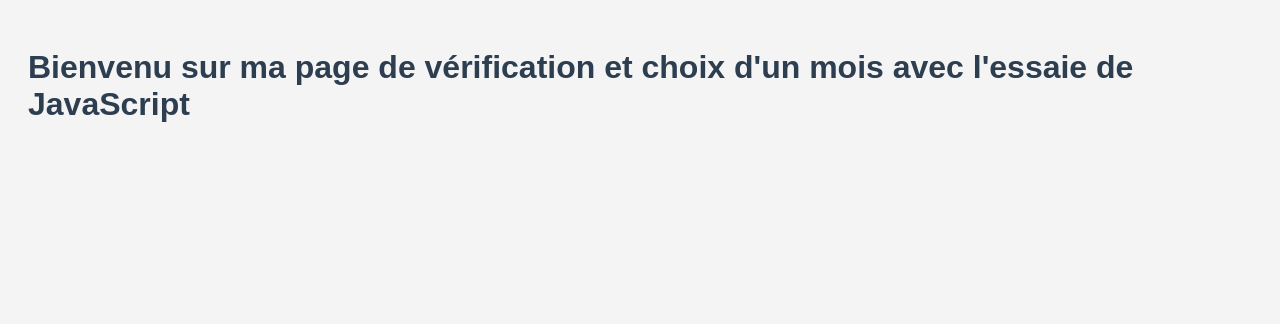
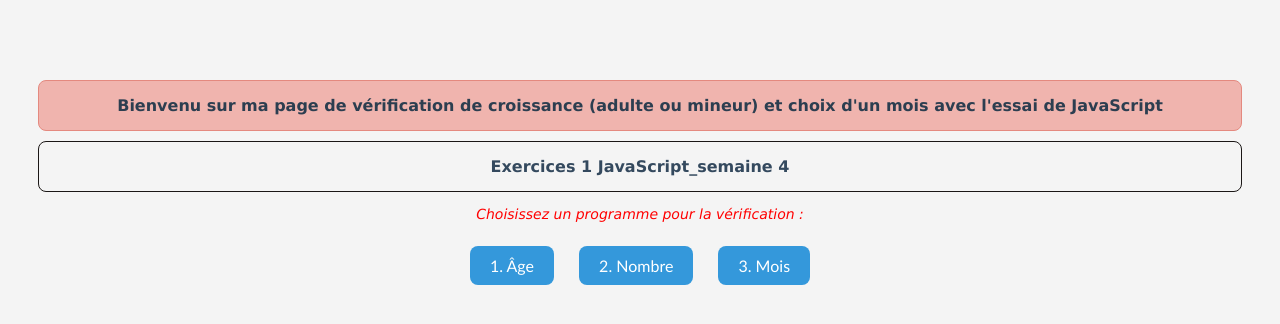
Before and after one commit to romaina229/DevWeb_D_clic, a plain HTML site: page Semaine_4/index.html in a window 1280 px wide. Drawn offline with Linux system fonts and the light colour scheme.

Commit message:
AJUSTEMENT

```diff
--- a/Semaine_4/JavaScript.js
+++ b/Semaine_4/JavaScript.js
@@ -1,37 +1,37 @@
-javascript est un langage de programmation.
-choix = parseInt(choix);
-if (choix === 1) {
-        // Exercice 1 : âge
+function verifierAge() {
             let age = parseInt(prompt("Entrez votre âge :"));
-        if (age < 18) {
+            if (isNaN(age)) {
+                alert("Veuillez entrer un nombre valide.");
+            } else if (age < 18) {
                 alert("Vous êtes mineur.");
             } else {
                 alert("Vous êtes majeur.");
             }
+    }
 
-} else if (choix === 2) {
-        // Exercice 2 : pair ou impair
+    function pairOuImpair() {
             let nombre = parseInt(prompt("Entrez un nombre :"));
-        if (nombre % 2 === 0) {
+            if (isNaN(nombre)) {
+                alert("Veuillez entrer un nombre valide.");
+            } else if (nombre % 2 === 0) {
                 alert("Le nombre est pair.");
             } else {
                 alert("Le nombre est impair.");
       }
+    }
 
-} else if (choix === 3) {
-        // Exercice 3 : mois
+    function afficherMois() {
         let mois = parseInt(prompt("Entrez le numéro du mois (1-12) :"));
         let moisNoms = [
             "Janvier", "Février", "Mars", "Avril", "Mai", "Juin",
             "Juillet", "Août", "Septembre", "Octobre", "Novembre", "Décembre"
       ];
 
-  if (mois >= 1 && mois <= 12) {
+        if (isNaN(mois)) {
+            alert("Veuillez entrer un nombre valide.");
+        } else if (mois >= 1 && mois <= 12) {
             alert("Le mois est : " + moisNoms[mois - 1]);
         } else {
             alert("Numéro de mois invalide (1-12 uniquement).");
         }
-
-} else {
-    alert("Choix invalide !");
     }
--- a/Semaine_4/index.html
+++ b/Semaine_4/index.html
@@ -3,20 +3,17 @@
 <head>
   <meta charset="UTF-8">
   <title>Exercices semainaine 4 JS...</title>
-  <style>
-    body {
-        font-family: Arial, sans-serif;
-        background-color: #f4f4f4;
-        color: #333;
-        padding: 20px;
-    }
-    h1 {
-        color: #2c3e50;
-    }
-    </style>
+  <link rel="stylesheet" href="style.css">
+  <meta name="viewport" content="width=device-width, initial-scale=1.0">
 </head>
   <body>
-      <h1>Bienvenu sur ma page de vérification et choix d'un mois avec l'essaie de JavaScript</h1>
-    <script src="JavaScript.js"></script>
+
+      <h1>Bienvenu sur ma page de vérification de croissance (adulte ou mineur) et choix d'un mois avec l'essai de JavaScript</h1>
+        <h2>Exercices 1 JavaScript_semaine 4</h2>
+        <p id="script">Choisissez un programme pour la vérification :</p>
+        <button onclick="verifierAge()">1. Âge</button>
+        <button onclick="pairOuImpair()">2. Nombre</button>
+        <button onclick="afficherMois()">3. Mois</button>
+    <script  src="JavaScript.js"></script>
   </body>
 </html>
--- /dev/null
+++ b/Semaine_4/style.css
@@ -0,0 +1,51 @@
+ body {
+        font-family: verdana, sans-serif;
+        text-align: center;
+        margin-top: 50px;
+        background-color: #f4f4f4;
+        color: #333;
+        padding: 20px;
+    }
+    button {
+        font-family: Calibri, sans-serif;
+      margin: 10px;
+      padding: 10px 20px;
+      font-size: 16px;
+      border: none;
+      border-radius: 8px;
+      cursor: pointer;
+      background-color: #3498db;
+      color: white;
+      transition: 0.3s;
+    }
+    button:hover {
+      background-color: #a6fa85c4;
+    }
+    h1 {
+        font-size: 24px;
+        background-color: #f0b4ae;
+        color: #2c3e50;
+        margin: 10px;
+      padding: 15px 20px;
+      font-size: 16px;
+      border: 1px solid #e4897f;
+      border-radius: 8px;
+    }
+    h2 {
+        font-size: 20px;
+        color: #34495e;
+        margin: 10px;
+      padding: 15px 20px;
+      font-size: 16px;
+      border: 1px solid #1b1716;
+      border-radius: 8px;
+    }
+    p {
+        font-size: 12px;
+        color: #f15438;
+    }
+    #script {
+        color: red;
+        font-style: italic;
+        font-size: 14px;
+    }
```
Also changed, not shown: 1 other file. Lines whose indentation alone changed are shown as unchanged.
